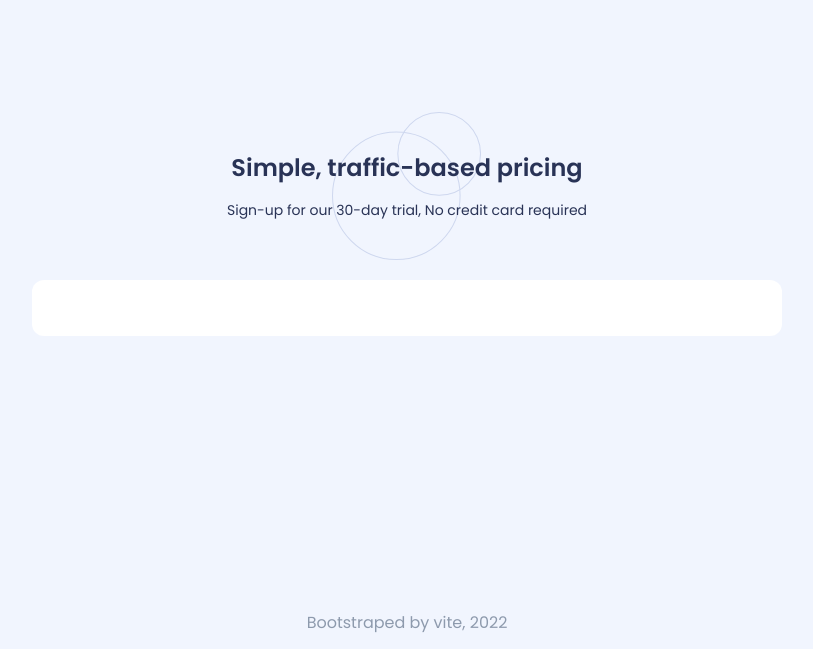
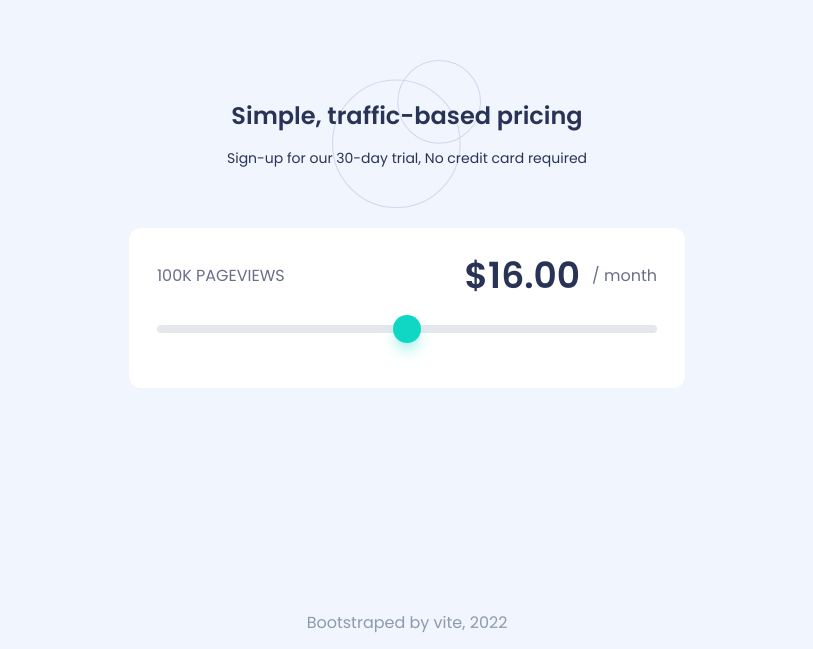
Before and after one commit to nafasebra/price-range-slider, a React (Vite) app: page / in a window 1280 px wide. Shown: the part 151-800 px from the top of the page, without its empty margins (233-1046 px from the left). Built offline with nearby package versions, Linux system fonts and the light colour scheme.

Commit message:
add input range

```diff
--- a/src/components/CardContainer.tsx
+++ b/src/components/CardContainer.tsx
@@ -1,9 +1,18 @@
 import { useContext, useEffect, useState } from "react";
+import Range from "./Range";
+
 
 function CardContainer() {
   return (
-    <div className="bg-white w-[90%] md:w-[750px] flex flex-col-reverse md:flex-row justify-between items-stretch rounded-xl mx-auto p-7">
-
+    <div className="bg-white text-dark w-[90%] md:w-[556px] rounded-xl mx-auto p-7">
+      <div className="flex justify-between items-center">
+        <p className="opacity-70 uppercase">100k pageviews</p>
+        <div className="flex items-center">
+          <p className="text-4xl font-semibold">$16.00</p>
+          <p className="pl-3 opacity-70">/ month</p>
+        </div>
+      </div>
+      <Range />
     </div>
   );
 }
--- /dev/null
+++ b/src/components/Range.tsx
@@ -0,0 +1,11 @@
+import React from 'react'
+
+function Range() {
+  return (
+   <div className='my-5'>
+      <input type="range" min="0" max="100" className="w-full h-2 bg-gray-200 rounded-lg appearance-none cursor-pointer" />
+   </div>
+  )
+}
+
+export default Range
--- a/src/index.css
+++ b/src/index.css
@@ -12,6 +12,14 @@
   .bg-circle {
     background-size: auto 100%;
     background-position: center;
+  }
+
+  input[type=range]::-webkit-slider-thumb {
+    @apply appearance-none relative w-7 h-7 bg-turquoise-200 rounded-full shadow-lg shadow-turquoise-100;
+  }
+  input[type=range]::-webkit-slider-thumb:hover,
+  input[type=range]::-webkit-slider-thumb:active {
+    @apply bg-turquoise-300;
   }
 }
 
--- a/tailwind.config.cjs
+++ b/tailwind.config.cjs
@@ -9,6 +9,7 @@ module.exports = {
         'turquoise': {
           100: '#A3F1E9',
           200: '#10D7C4',
+          300: '#24A9A2',
         },
       },
       backgroundImage: {
```
